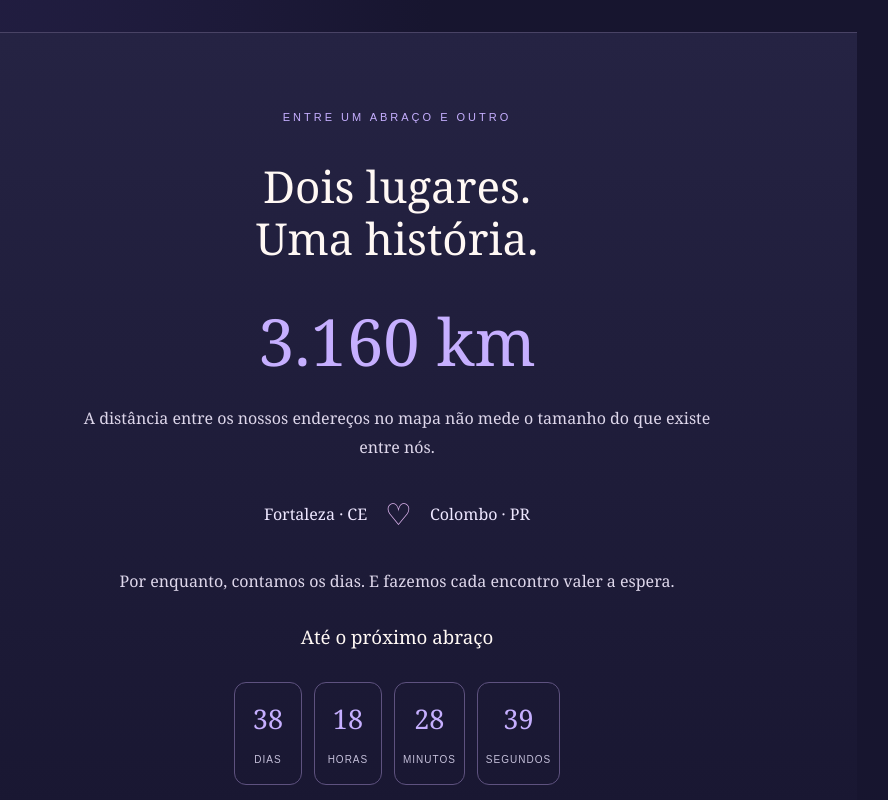
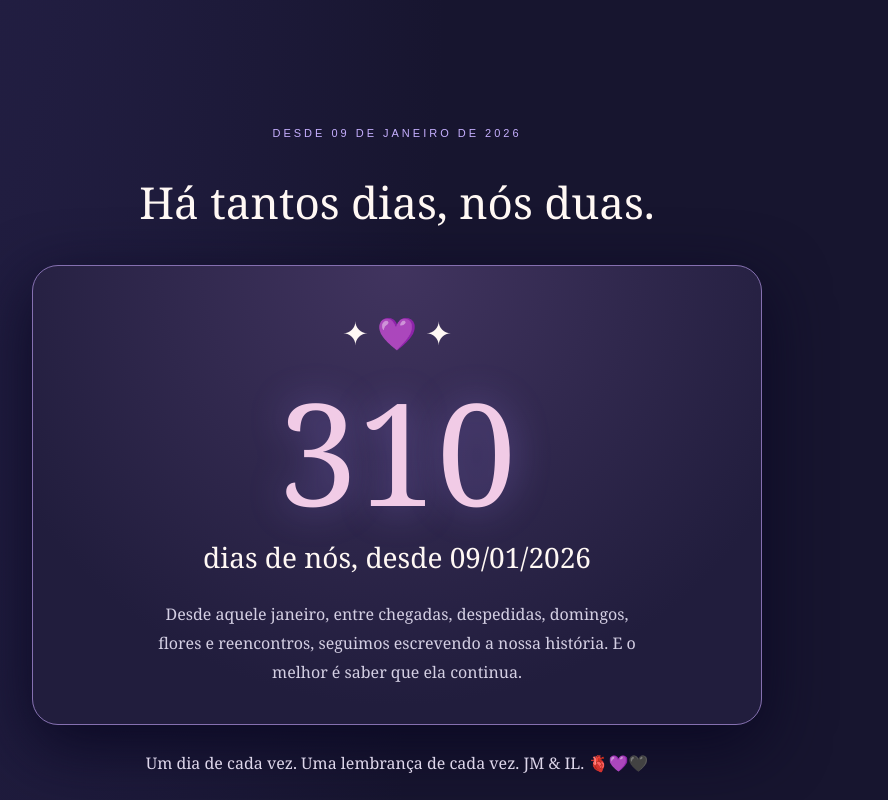
Before and after one commit to jeyzams/um-album-chamado-nos, a plain HTML site: page index.html in a window 1280 px wide. Shown: the part 3160-3960 px from the top of the page, without its empty margins (243-1131 px from the left). Drawn offline with Linux system fonts and the light colour scheme.

Commit message:
Update index.html

```diff
--- a/index.html
+++ b/index.html
@@ -109,6 +109,11 @@ body{background:radial-gradient(ellipse at 15% 10%,#28234d 0,transparent 35%),va
 .trip-item:has(input:checked) strong{text-decoration:line-through;opacity:.75}
 .note{font-size:12px;color:#cfc4df;text-align:center}
 @media(prefers-reduced-motion:reduce){.star{animation:none}.symbol-card{transition:none}}
+.our-days-section{text-align:center;position:relative;padding-top:95px;padding-bottom:95px}
+.our-days-panel{max-width:730px;margin:30px auto 0;padding:38px 20px;border:1px solid #8570b0;border-radius:26px;background:radial-gradient(circle at top,#41345f,#211d3d 75%);box-shadow:0 20px 65px #0b0924}
+.our-days-number{display:block;font:normal clamp(76px,18vw,142px)/1 Georgia,serif;color:#f1cbe6;text-shadow:0 0 38px #a88bff66;margin:18px 0 10px}
+.our-days-caption{font-size:clamp(20px,4vw,28px);color:#fff8f4}
+.our-days-note{color:#d4cfe3;max-width:510px;margin:18px auto 0}
 </style>
 </head>
 <body>
@@ -186,6 +191,18 @@ body{background:radial-gradient(ellipse at 15% 10%,#28234d 0,transparent 35%),va
   </div>
 </section>
 
+<section id="desde-janeiro" class="our-days-section">
+  <div class="section-label">Desde 09 de janeiro de 2026</div>
+  <h2>Há tantos dias, nós duas.</h2>
+  <div class="our-days-panel">
+    <span aria-hidden="true" style="font-size:32px">✦ 💜 ✦</span>
+    <strong id="ourDaysCount" class="our-days-number" aria-live="off">—</strong>
+    <div class="our-days-caption">dias de nós, desde 09/01/2026</div>
+    <p class="our-days-note">Desde aquele janeiro, entre chegadas, despedidas, domingos, flores e reencontros, seguimos escrevendo a nossa história. E o melhor é saber que ela continua.</p>
+  </div>
+  <p class="intro">Um dia de cada vez. Uma lembrança de cada vez. JM &amp; IL. 🫀💜🖤</p>
+</section>
+
 <section class="distance">
   <div class="section-label">Entre um abraço e outro</div>
   <h2>Dois lugares.<br>Uma história.</h2>
@@ -229,7 +246,7 @@ body{background:radial-gradient(ellipse at 15% 10%,#28234d 0,transparent 35%),va
     <div class="symbol-card"><span class="emoji">🌌</span><h3>Céu estrelado</h3><p>Van Gogh e a frase de IL: “Você é meu céu estrelado do Van Gogh”.</p></div>
     <div class="symbol-card"><span class="emoji">☕</span><h3>O café</h3><p>O primeiro encontro, os chocolates, o nervosismo e tantos cafés que ainda queremos dividir.</p></div>
     <div class="symbol-card"><span class="emoji">🫂</span><h3>Nosso domingo</h3><p>Um dia que ganhou outro significado. Nosso ritual de estar juntas, mesmo quando a saudade aparece.</p></div>
-    <div class="symbol-card"><span class="emoji">💜</span><h3>Bebezinha do Meireles</h3><p>Um apelido que mora nas nossas conversas e que só faz sentido inteiro para nós.</p></div>
+    <div class="symbol-card"><span class="emoji">💌</span><h3>Nosso mundinho</h3><p>Uma expressão que nasceu nas nossas conversas e virou o nome deste cantinho, onde guardamos tudo o que é só nosso.</p></div>
     <div class="symbol-card"><span class="emoji">🌊</span><h3>Cumbuco</h3><p>O lugar onde, em 18 de março de 2026, IL pediu JM em namoro. O nosso sim.</p></div>
   </div>
 </section>
@@ -367,6 +384,15 @@ function toggleLetter(){
   const isOpen=content.classList.toggle('show');
   button.textContent=isOpen?'Fechar a carta ♡':'Ler o restante da carta ♡';
 }
+function updateOurDays(){
+  // Usa a data civil de Brasília para evitar mudanças antecipadas por fuso horário.
+  const parts=new Intl.DateTimeFormat('en-US',{timeZone:'America/Sao_Paulo',year:'numeric',month:'2-digit',day:'2-digit'}).formatToParts(new Date());
+  const values=Object.fromEntries(parts.map(p=>[p.type,p.value]));
+  const today=Date.UTC(Number(values.year),Number(values.month)-1,Number(values.day));
+  const start=Date.UTC(2026,0,9);
+  document.getElementById('ourDaysCount').textContent=Math.max(0,Math.floor((today-start)/86400000)).toLocaleString('pt-BR');
+}
+updateOurDays();
 function updateCountdown(){
   const target=new Date('2026-12-24T12:00:00-03:00');
   const now=new Date();
```
